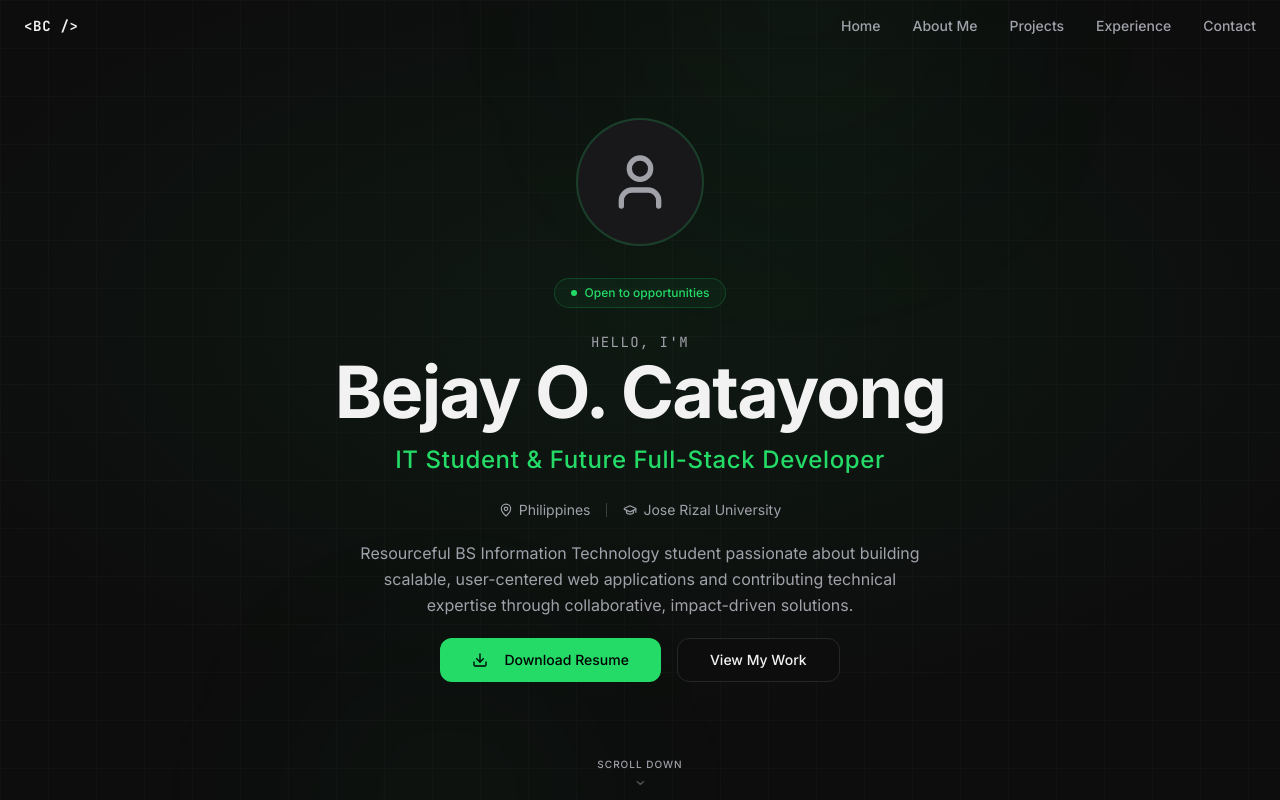
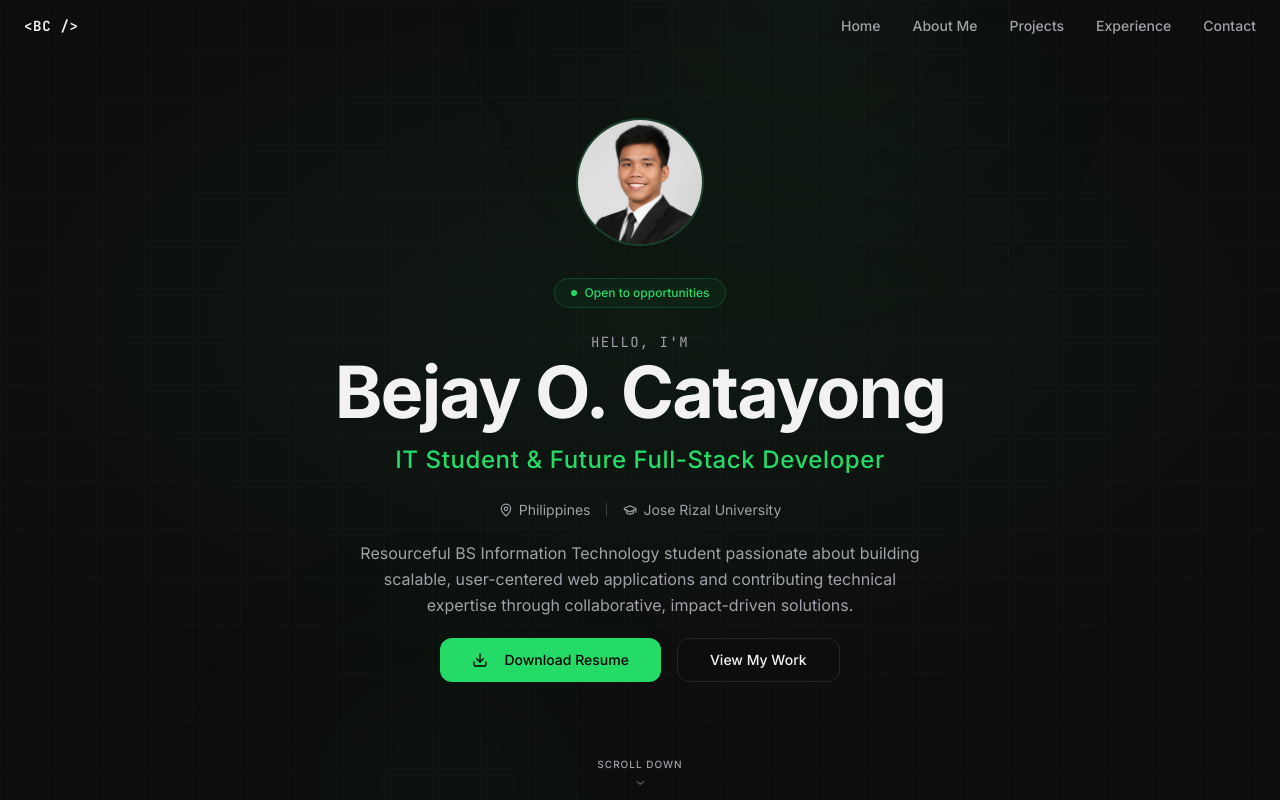
Before and after one commit to jaycatayong30/portfolio, a Next.js app: page / in a window 1280 px wide. Shown: the top 800 px of the page. Built offline with nearby package versions, Linux system fonts and the light colour scheme.

Commit message:
feat: profile picture added

```diff
--- a/app/layout.tsx
+++ b/app/layout.tsx
@@ -13,9 +13,27 @@ export const metadata: Metadata = {
   title: 'Bejay O. Catayong | Portfolio',
   description:
     'IT Student & Future Full-Stack Developer. Resourceful BS Information Technology student with hands-on experience in digital platforms.',
-  icons: {
-    icon: "/favicon.ico",
-    apple: "/apple-touch-icon.png",
+  openGraph: {
+    title: 'Bejay O. Catayong | Portfolio',
+    description: 'IT Student & Future Full-Stack Developer.',
+    url: 'https://catayongportfolio.vercel.app',
+    siteName: 'Bejay O. Catayong Portfolio',
+    images: [
+      {
+        url: '/me.jpg',
+        width: 1200,
+        height: 630,
+        alt: 'Bejay O. Catayong',
+      },
+    ],
+    locale: 'en_US',
+    type: 'website',
+  },
+  twitter: {
+    card: 'summary_large_image',
+    title: 'Bejay O. Catayong | Portfolio',
+    description: 'IT Student & Future Full-Stack Developer.',
+    images: ['/me.jpg'],
   },
 }
 
--- a/components/portfolio/hero-banner.tsx
+++ b/components/portfolio/hero-banner.tsx
@@ -3,7 +3,6 @@
 import { Button } from "@/components/ui/button"
 import {
   Download,
-  User,
   MapPin,
   GraduationCap,
   ChevronDown,
@@ -42,8 +41,12 @@ export function HeroBanner() {
       <div className="pointer-events-none absolute -bottom-32 left-1/4 h-64 w-64 rounded-full bg-primary/5 blur-[100px]" />
 
       <div className="relative flex flex-col items-center text-center">
-        <div className="mb-8 flex h-28 w-28 items-center justify-center rounded-full border-2 border-primary/20 bg-card md:h-32 md:w-32">
-          <User className="h-14 w-14 text-muted-foreground md:h-16 md:w-16" />
+        <div className="mb-8 flex h-28 w-28 items-center justify-center rounded-full border-2 border-primary/20 bg-card md:h-32 md:w-32 overflow-hidden">
+          <img
+            src="/me.jpg"
+            alt="Bejay O. Catayong"
+            className="h-full w-full object-cover"
+          />
         </div>
 
         <span className="mb-6 inline-flex items-center gap-2 rounded-full border border-primary/20 bg-primary/5 px-4 py-1.5 text-xs font-medium text-primary">
```
Also changed, not shown: public/me.jpg (added), 1 other file (tests, documents, lock files or other folders).
